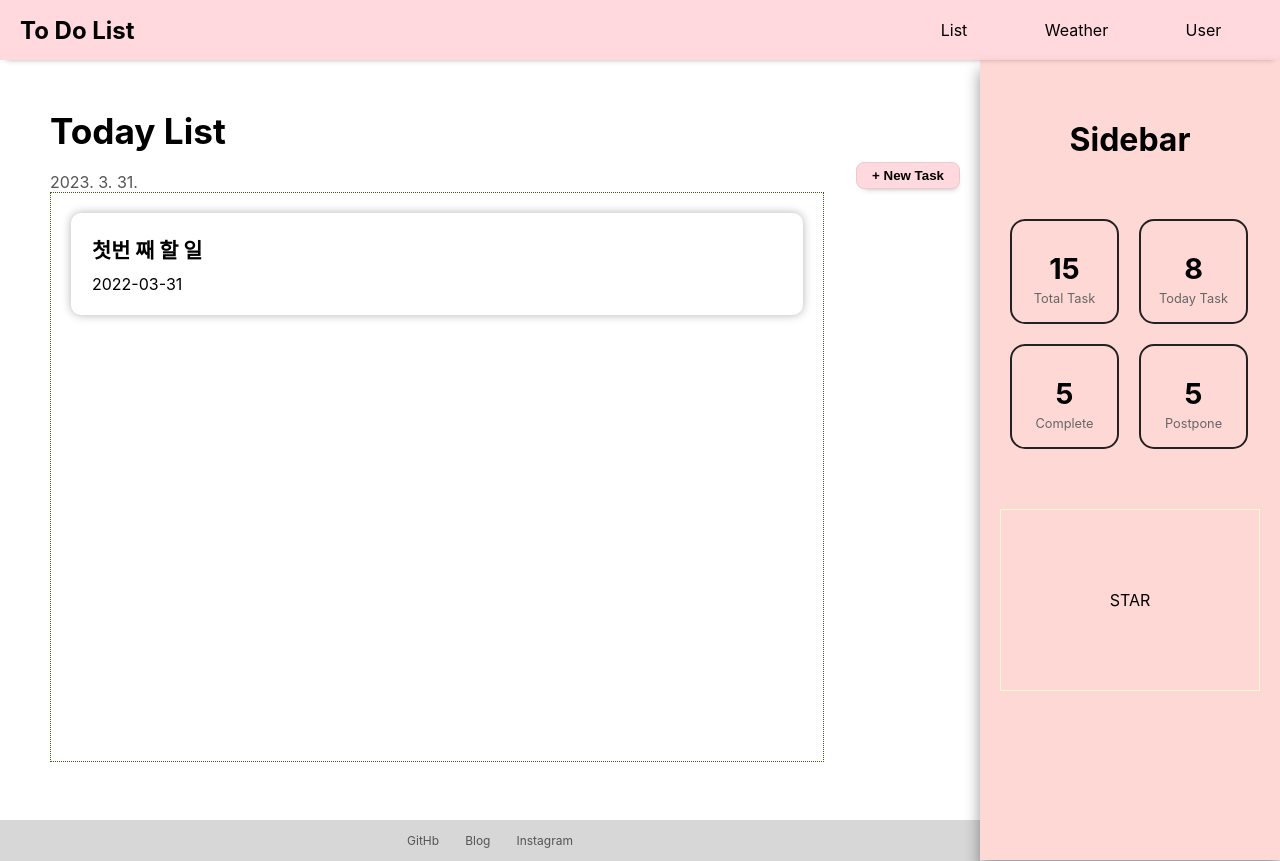
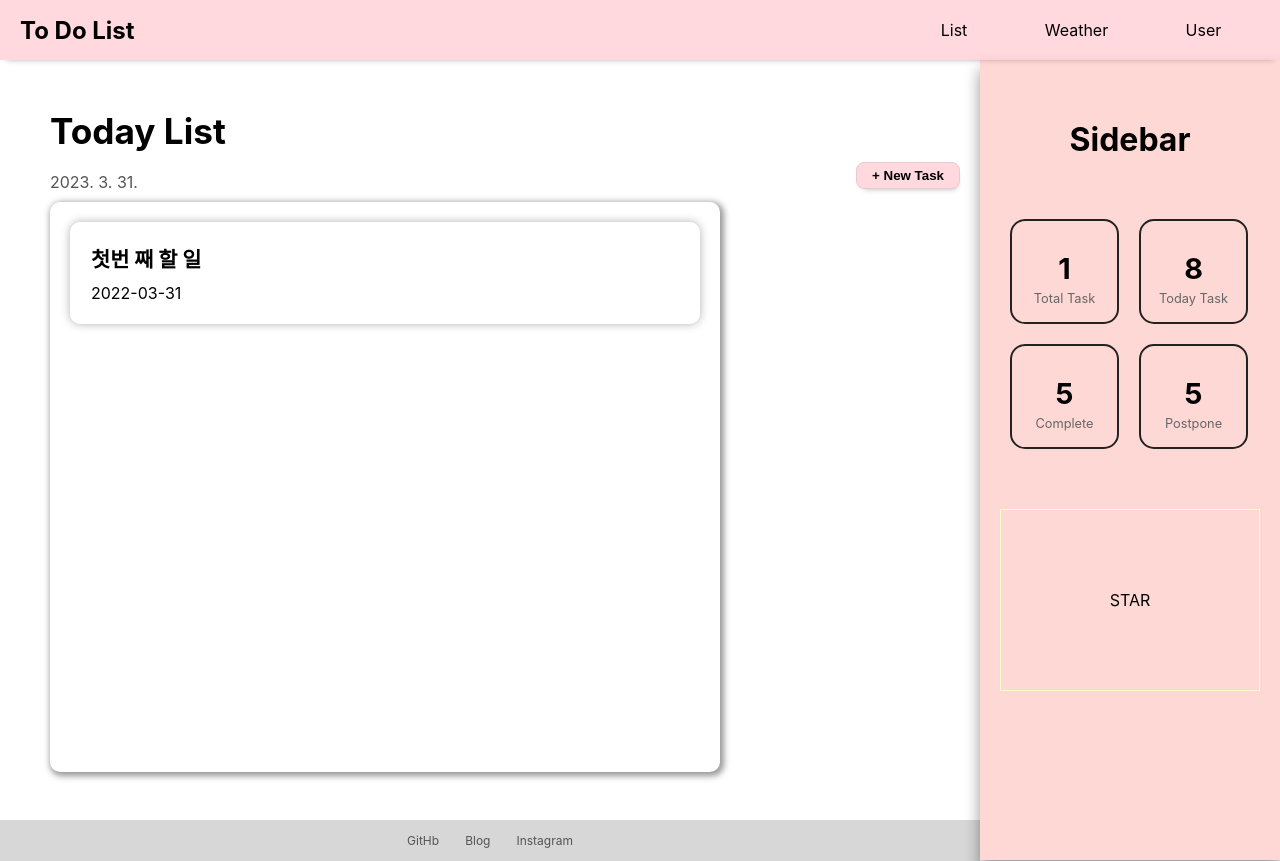
Before and after one commit to Emma-Hyejin/Mini-project, a React (Create React App) app in the folder todolist/: page / in a window 1280 px wide. Built offline with nearby package versions, Linux system fonts and the light colour scheme; some icons are missing.

Commit message:
feat:구조 및 css 수정

```diff
--- a/todolist/src/Component/SingleList.css
+++ b/todolist/src/Component/SingleList.css
@@ -1,10 +1,14 @@
-li.list{
+.list{
     list-style: none;
     border: 1px solid transparent;
     padding: 20px;
     margin: 10px;
     box-shadow:0 0 10px rgba(0,0,0,0.3);
     border-radius: 10px;
+    display:flex;
+    flex-direction: row;
+    justify-content:space-between;
+    align-items:center;
 }
 
 .content{
@@ -12,3 +16,12 @@ li.list{
     padding-bottom: 10px;
     font-weight: bolder;
 }
+
+.icon{
+    margin: 10px;
+}
+
+.icon:hover{
+    cursor:pointer;
+    color: #f1c5cb;
+}
--- a/todolist/src/Component/SingleList.jsx
+++ b/todolist/src/Component/SingleList.jsx
@@ -1,11 +1,20 @@
 import React from 'react';
 import './SingleList.css';
+import {Icon} from 'react-icons-kit';
+import {edit2} from 'react-icons-kit/feather/edit2'
+import {ic_remove_circle_outline_outline} from 'react-icons-kit/md/ic_remove_circle_outline_outline'
 
 const SingleList = ({sendData}) => {
     return(
         <li className="list" id={sendData.id}>
-            <div className="content">{sendData.content}</div>
-            <div className="date">{sendData.date}</div>
+            <section className="single_contents">
+                <div className="content">{sendData.content}</div>
+                <div className="date">{sendData.date}</div>
+            </section>
+            <section className="single_modify">
+                <span className="icon rewrite"><Icon size={20} icon={edit2}/></span>
+                <span className="icon rewrite" ><Icon size={20} icon={ic_remove_circle_outline_outline}/></span>
+            </section>
         </li>
     )
 }
--- a/todolist/src/Main.css
+++ b/todolist/src/Main.css
@@ -45,10 +45,28 @@
 /*Lists*/
 
 .content__lists{
-    border: 1px dotted rgb(61, 91, 16);
+    /* border: 1px dotted rgb(61, 91, 16); */
+    margin-top: 10px;
+    box-shadow: 2px 2px 6px 2px rgba( 0, 0, 0, 0.41);
     width: 85%;
+    max-width: 670px;
     height: 75%;
+    min-height:500px;
     padding: 10px;
+    overflow:auto;
+    border-radius:10px;
+}
+
+.content__lists::-webkit-scrollbar{
+    width:10px;
+    background-color:#ffd9de65;
+    border-radius:5px;
+}
+
+.content__lists::-webkit-scrollbar-thumb{
+    height: 20px;
+    background-color: #eecfd3;
+    border-radius:10px;
 }
 
 /*Popup*/
--- a/todolist/src/Main.jsx
+++ b/todolist/src/Main.jsx
@@ -95,7 +95,7 @@ const Main = () => {
                 <Footer/>
             </div>
             <div className="main__right">
-                <Sidebar/>
+                <Sidebar data={lists}/>
             </div>
         </div>
     )
--- a/todolist/src/Side/Sidebar.jsx
+++ b/todolist/src/Side/Sidebar.jsx
@@ -1,12 +1,12 @@
 import React from 'react';
 import './Sidebar.css';
 
-const Sidebar = () => {
+const Sidebar = ({data}) => {
     return(
         <div className="sidebar">
             <h3>Sidebar</h3>
             <div className="sidebar__counts">
-                <div className="count">15<div className="count_text">Total Task</div></div>
+                <div className="count">{data.length}<div className="count_text">Total Task</div></div>
                 <div className="count">8<div className="count_text">Today Task</div></div>
                 <div className="count">5<div className="count_text">Complete</div></div>
                 <div className="count">5<div className="count_text">Postpone</div></div>
```
Also changed, not shown: todolist/src/Component/Contents.jsx (+1 -9 lines).
